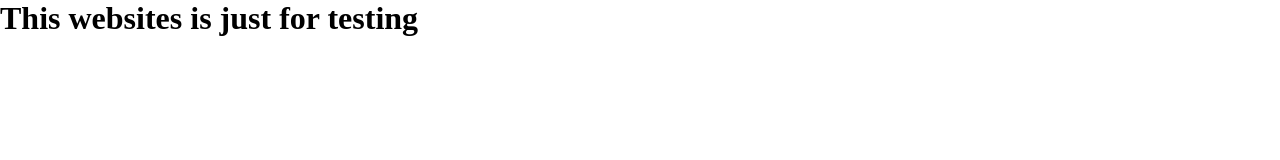
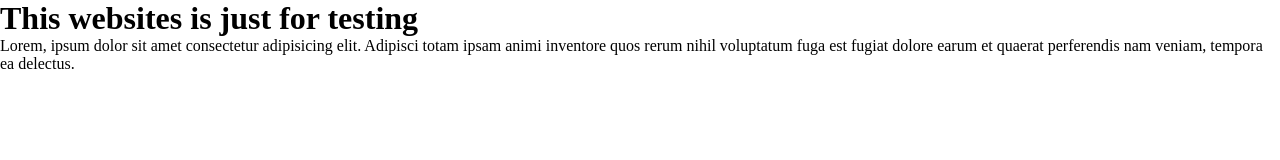
Before and after one commit to Amminn/testing, a plain HTML site: page index.html in a window 1280 px wide. Drawn offline with Linux system fonts and the light colour scheme.

Commit message:
included the lorem p tage

```diff
--- a/index.html
+++ b/index.html
@@ -9,5 +9,6 @@
 </head>
 <body>
   <h1>This websites is just for testing</h1>
+  <p>Lorem, ipsum dolor sit amet consectetur adipisicing elit. Adipisci totam ipsam animi inventore quos rerum nihil voluptatum fuga est fugiat dolore earum et quaerat perferendis nam veniam, tempora ea delectus.</p>
 </body>
 </html>
```
